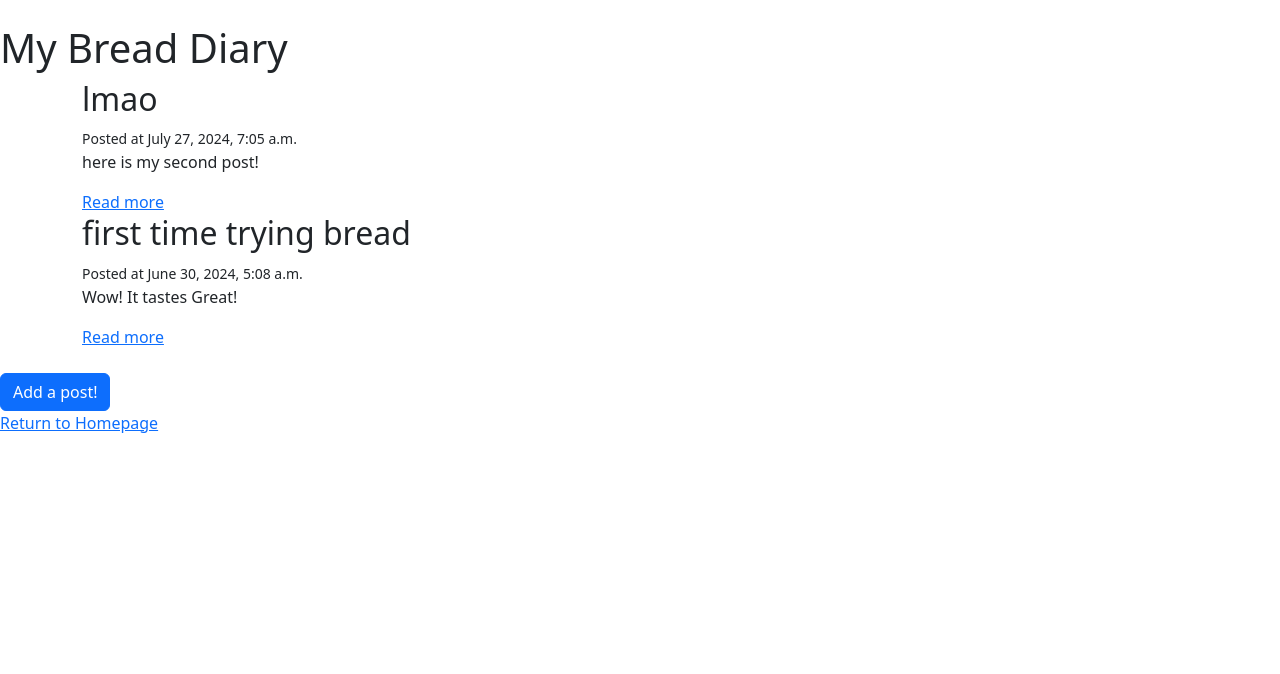
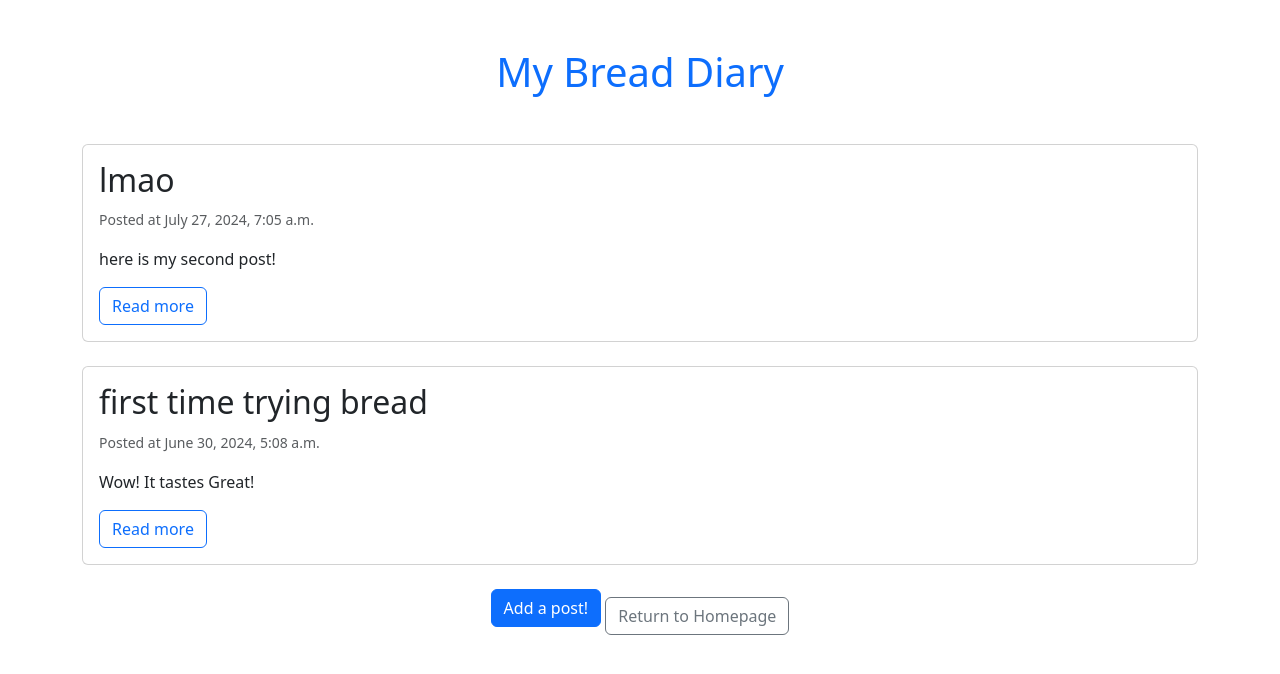
Before and after one commit to samstt/combreads-project, a Django app: page /blog/ in a window 1280 px wide. Shown: the part 56-730 px from the top of the page. Run offline with Django 5.2, Linux system fonts and the light colour scheme; data comes from the database, SQL or seed files in the repository.

Commit message:
debugged and finished css styling for blogpage

```diff
--- a/combreads/blog/templates/blog/blogpage.html
+++ b/combreads/blog/templates/blog/blogpage.html
@@ -1,21 +1,21 @@
 {% extends "blog/layout.html" %}
 
 {% block body %}
-<br>
-<h1> My Bread Diary</h1>
+<div class="container mt-5">
+    <h1 class="text-center text-primary mb-5">My Bread Diary</h1>
     {% for post in posts %}
-        <div class="container">
-            <h2 class="subtitle">{{ post.title }}</h2>
-
-            <small> Posted at {{ post.date_added }}</small>
-
-            <p> {{ post.intro }}</p>
-            <a href="{% url 'post_detail' post.slug %}"> Read more </a>
+        <div class="card mb-4">
+            <div class="card-body">
+                <h2 class="card-title">{{ post.title }}</h2>
+                <small class="text-muted">Posted at {{ post.date_added }}</small>
+                <p class="card-text mt-3">{{ post.intro }}</p>
+                <a href="{% url 'post_detail' post.slug %}" class="btn btn-outline-primary">Read more</a>
+            </div>
         </div>
     {% endfor %}
-    </br>
-    <a href="{% url 'add_post' %}" class="btn btn-primary"> Add a post!</a>
-    <br>
-    <a href="{% url 'index' %}"> Return to Homepage</a>
- </br>
+    <div class="text-center mt-4">
+        <a href="{% url 'add_post' %}" class="btn btn-primary mb-3">Add a post!</a>
+        <a href="{% url 'index' %}" class="btn btn-outline-secondary">Return to Homepage</a>
+    </div>
+</div>
 {% endblock %}
```
